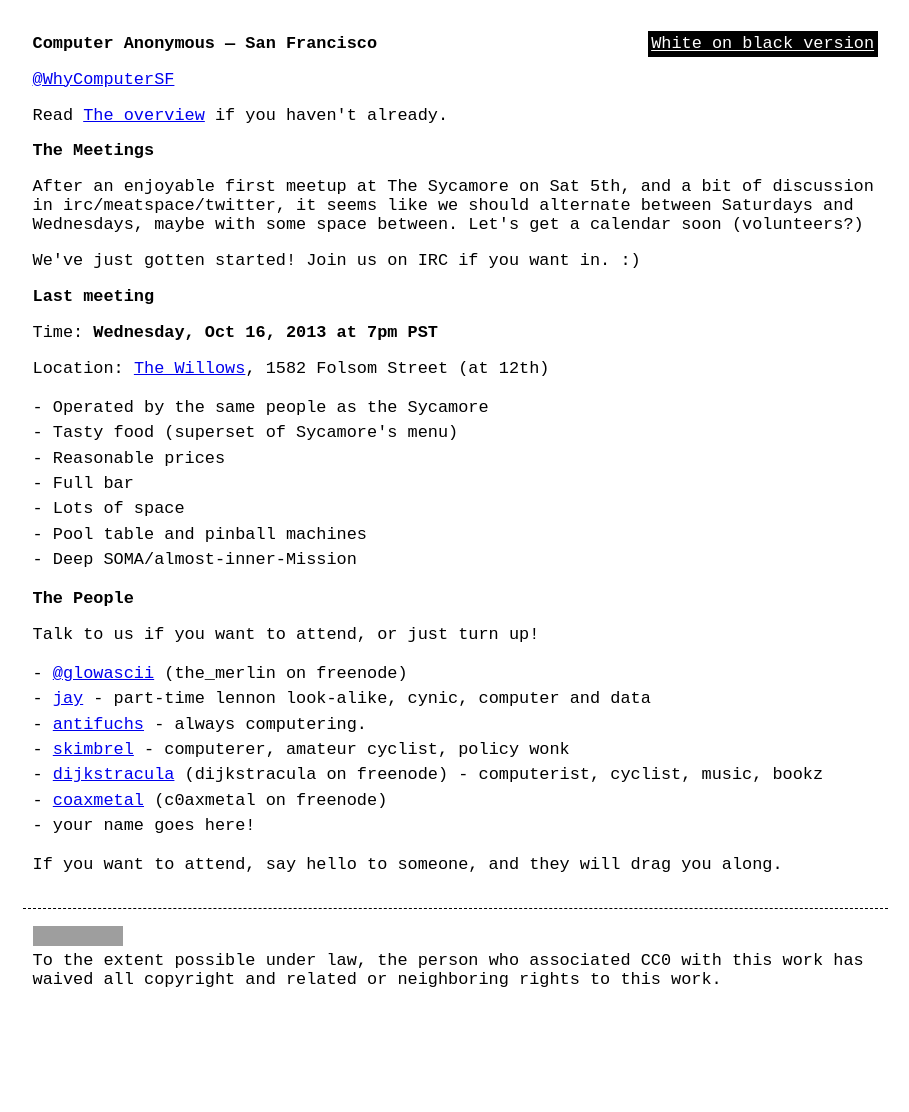
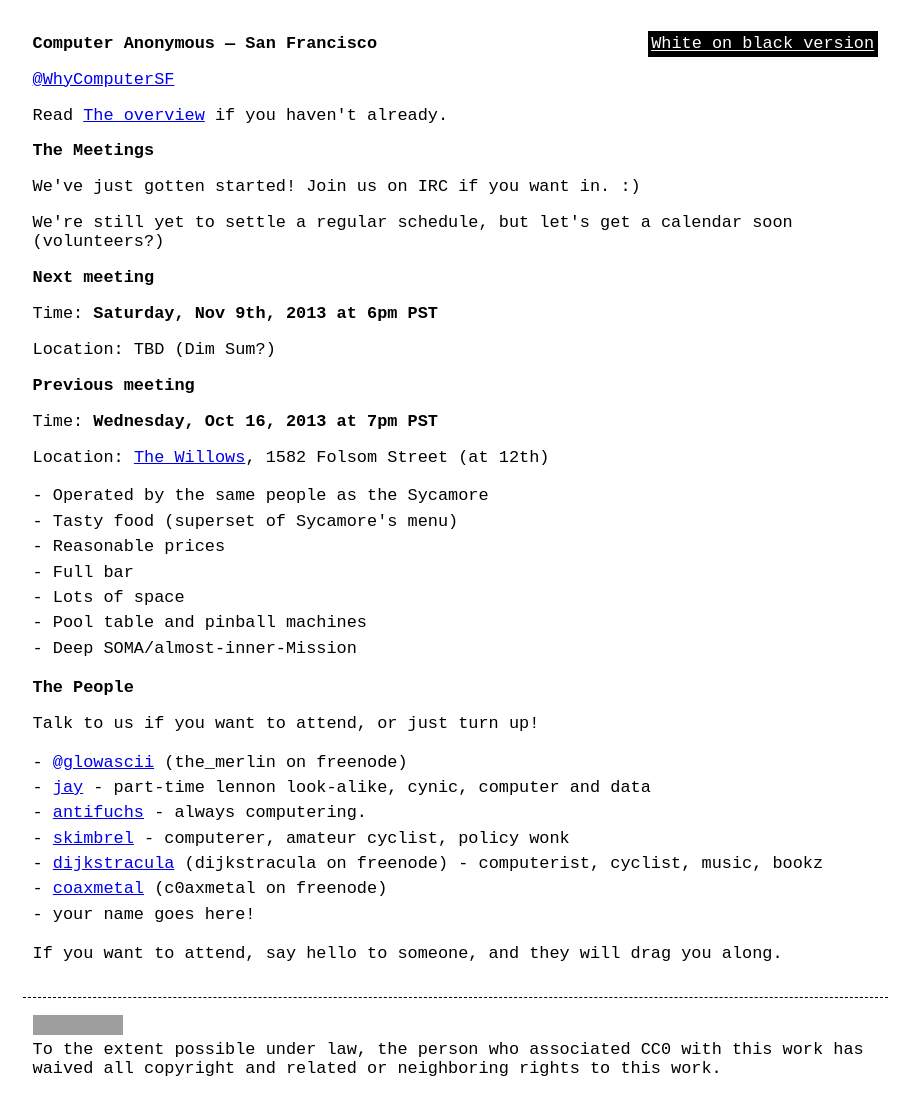
Before and after one commit to computeranonymous/computer, a Jekyll site: the page built from us_sanfrancisco.html, in a window 1280 px wide. Shown: the whole page, without its empty margins (185-1094 px from the left). Built offline with Jekyll 4.4.1, drawn with Linux system fonts in a browser that asks for light colours; before the commit the page ends 1023 px from its top, so only the background shows below that; grey boxes are pictures that could not be loaded.

Commit message:
Placeholder for next SF meetup, minor tweaks

```diff
--- a/us_sanfrancisco.html
+++ b/us_sanfrancisco.html
@@ -11,11 +11,16 @@ title: Computer Anonymous - San Francisco
 
       <h2>The Meetings</h2>
 
-      <p>After an enjoyable first meetup at The Sycamore on Sat 5th, and a bit of discussion in irc/meatspace/twitter, it seems like we should alternate between Saturdays and Wednesdays, maybe with some space between.  Let's get a calendar soon (volunteers?)</p>
-
       <p>We've just gotten started! Join us on IRC if you want in. :)</p>
 
-      <h3>Last meeting</h3>
+      <p>We're still yet to settle a regular schedule, but let's get a calendar soon (volunteers?)</p>
+
+      <h3>Next meeting</h3>
+
+      <p>Time: <strong>Saturday, Nov 9th, 2013 at 6pm PST</strong></p>
+      <p>Location: TBD (Dim Sum?)</p>
+
+      <h3>Previous meeting</h3>
 
       <p>Time: <strong>Wednesday, Oct 16, 2013 at 7pm PST</strong></p>
       <p>Location: <a href="http://www.thewillowssf.com/">The Willows</a>, 1582 Folsom Street (at 12th)</p>
```
